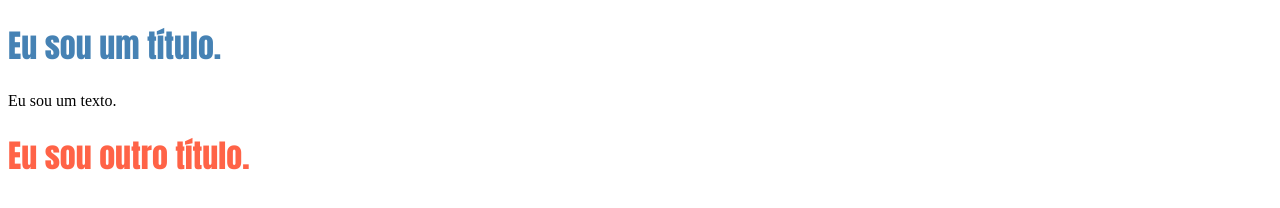
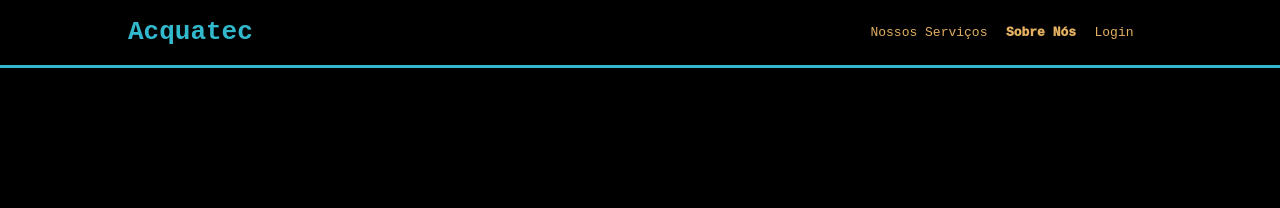
Before and after one commit to Alex1silva/Teste-aula-02, a plain HTML site: page index.html in a window 1280 px wide. Drawn offline with Linux system fonts and the light colour scheme.

Commit message:
Criando o HEADER do meu primeiro site institucional

```diff
--- a/estilo.css
+++ b/estilo.css
@@ -1,10 +1,34 @@
-.classe1{
-    color:steelblue;
-    font-weight:bold;
-    font-family: Impact, Haettenschweiler, 'Arial Narrow Bold', sans-serif
+body{
+    margin: 0;
+    font-family: monospace;
+    background-color: black;
 }
-.classe2{
-    color:tomato;
-    font-weight:bold;
-    font-family: Impact, Haettenschweiler, 'Arial Narrow Bold', sans-serif
+
+.header{
+    color: #32b9cd;
+    border-bottom: 3px solid #32b9cd;
 }
+
+.container{
+    width: 80%;
+    margin: auto;
+}
+
+.header .container{
+    display: flex;
+    justify-content: space-between;
+}
+
+.navbar{
+    display: flex;
+    list-style: none;
+    justify-content: space-evenly;
+    align-items: center;
+    padding: 0;
+    width: 300px;
+    color:#e3b062;
+}
+
+.agora{
+    font-weight: 1000;
+}
--- a/index.html
+++ b/index.html
@@ -5,11 +5,18 @@
     <meta http-equiv="X-UA-Compatible" content="IE=edge">
     <meta name="viewport" content="width=device-width, initial-scale=1.0">
     <link rel="stylesheet" href="estilo.css">
-    <title>Projeto PI</title>
+    <title>Acquatec</title>
 </head>
 <body>
-    <h1 class="classe1">Eu sou um título.</h1>
-    <p>Eu sou um texto.</p>
-    <h1 class="classe2">Eu sou outro título.</h1>
+    <div class="header">
+        <div class="container">
+        <h1>Acquatec</h1>
+            <ul class="navbar">
+                <li>Nossos Serviços</li>
+                <li class="agora">Sobre Nós</li>
+                <li>Login</li>
+            </ul>
+        </div>
+    </div>
 </body>
 </html>
```
